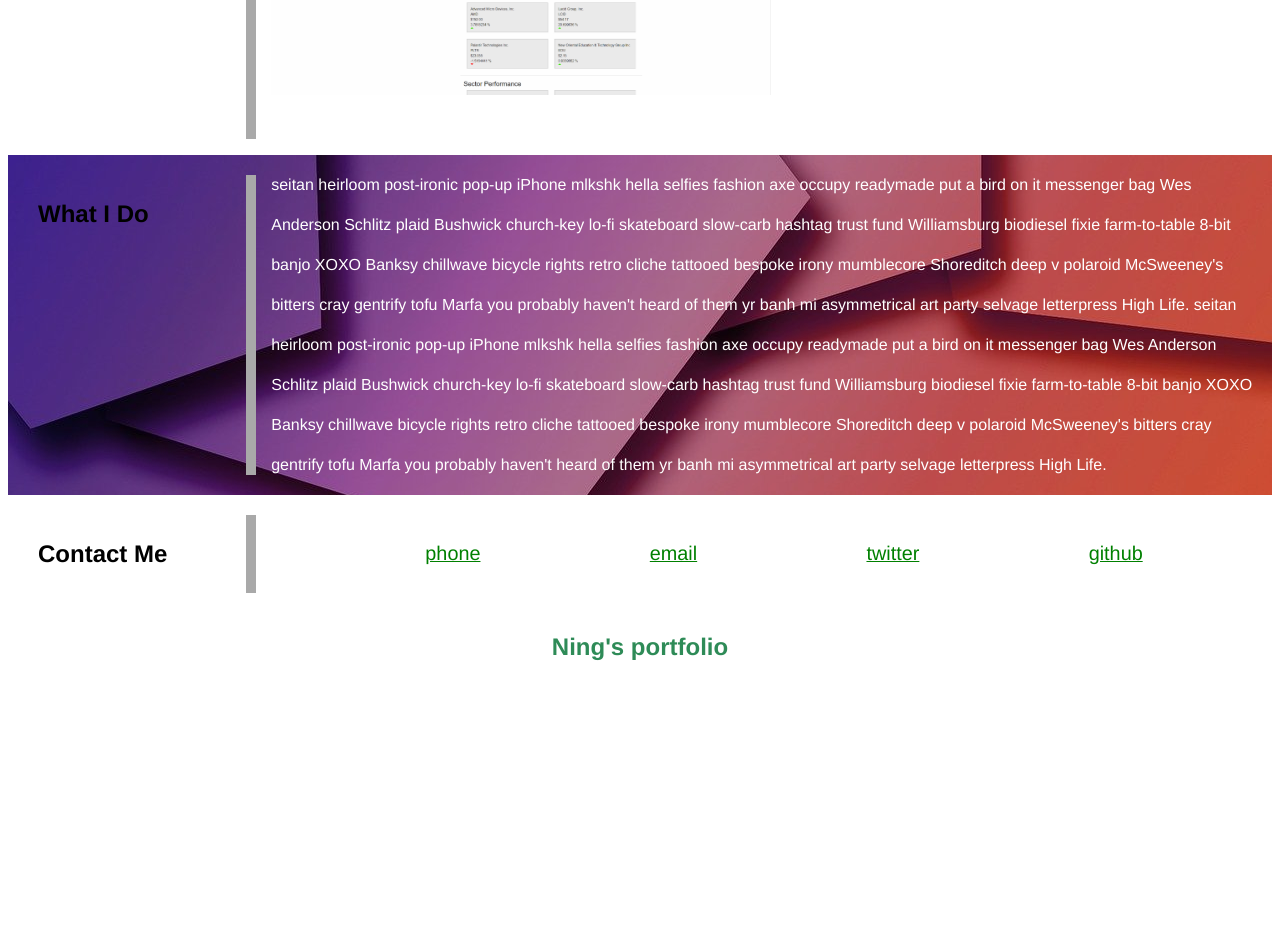
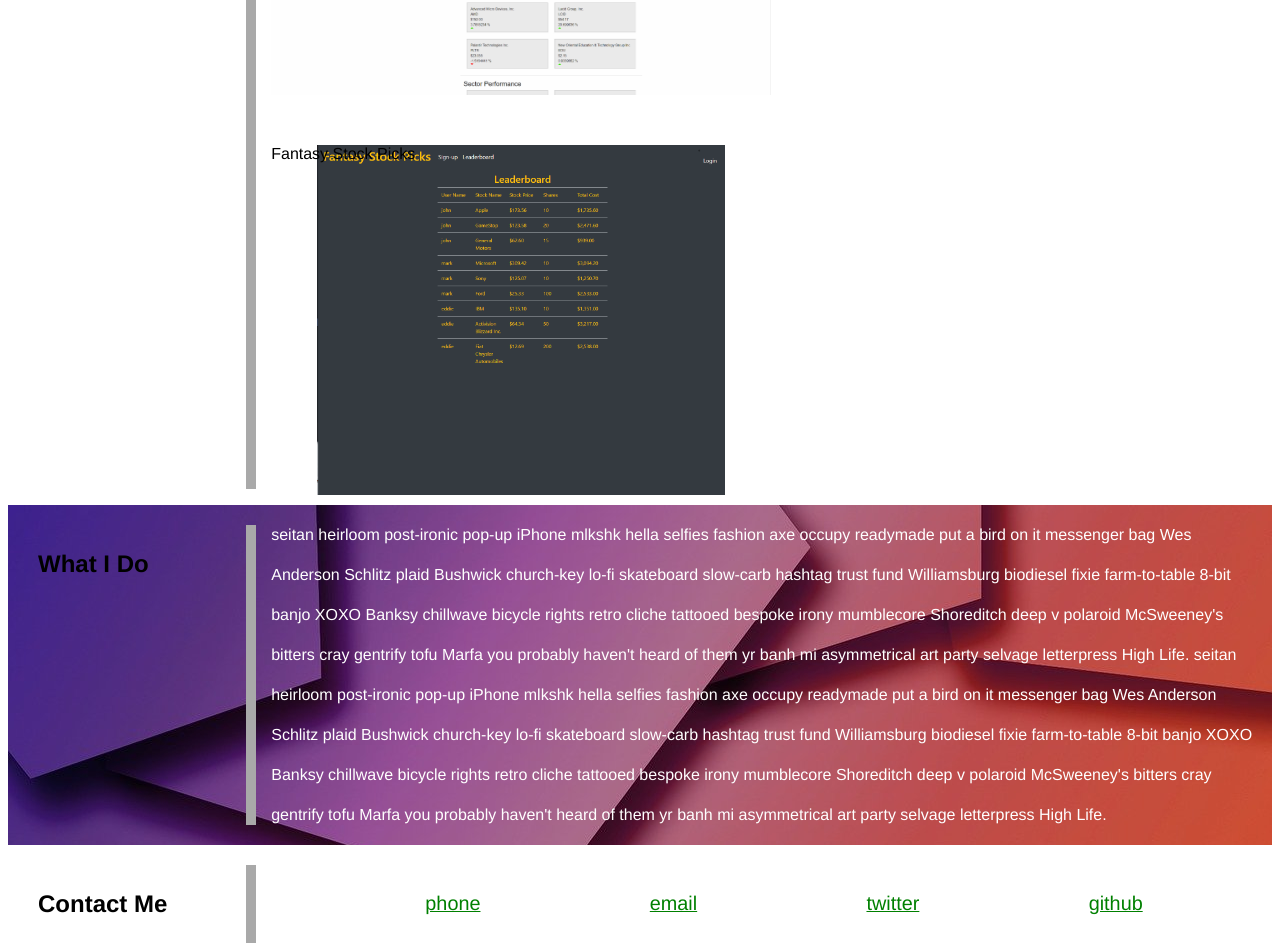
Before and after one commit to ening6649/myfirstportfolio, a plain HTML site: page index.html in a window 1280 px wide. Shown: the part 2473-3418 px from the top of the page. Before the commit the page ends 3153 px from the top, so only its background shows below. Drawn offline with Linux system fonts and the light colour scheme.

Commit message:
added fantasystockpicks

```diff
--- a/assets/css/style.css
+++ b/assets/css/style.css
@@ -123,6 +123,16 @@ main {
     background-repeat: no-repeat;
 }
 
+
+.fantasystockpicks {
+    background-image: url("../images/fantasystockpicks.png");
+    height: 350px;
+    width: 500px;
+    background-size: contain;
+    background-position: center;
+    background-repeat: no-repeat;
+}
+
 .applications article {
     width: 80%;
     margin: 10px 15px;
--- a/index.html
+++ b/index.html
@@ -63,6 +63,9 @@
                     <div class = 'stockanator'>
                         <a href="https://ening6649.github.io/project1/">Stockanator</a>
                     </div>
+                    <div class = 'fantasystockpicks'>
+                        <a href="https://github.com/ening6649/Fantasy-Stock-Picks">Fantasy Stock Picks</a>
+                    </div>
                     </article>
             </section>
 
```
Also changed, not shown: assets/images/fantasystockpicks.png (added).
